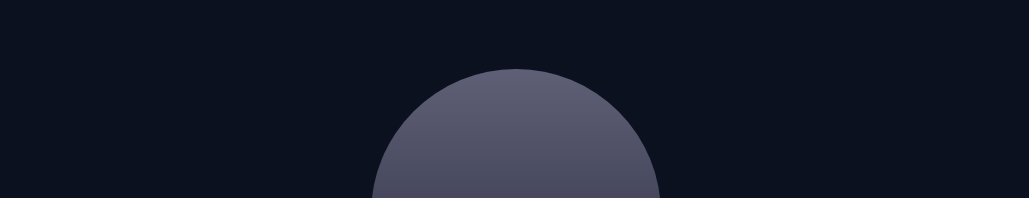
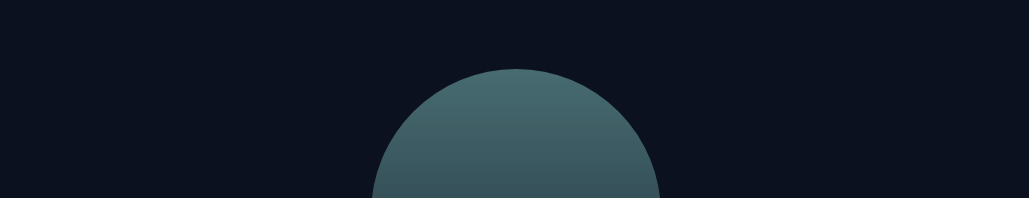
Before and after one commit to AdebayoAkingbade/Portfolio, a plain HTML site: page index.html in a window 1280 px wide. Shown: the part 257-455 px from the top of the page, without its empty margins (124-1153 px from the left). Drawn offline with nearby package versions, Linux system fonts and the light colour scheme.

Commit message:
color changed

```diff
--- a/style/style.css
+++ b/style/style.css
@@ -2,9 +2,9 @@
 
 :root {
   --header-height: 3.5rem;
-  --first-hue: 250;
-  --sat: 26%;
-  --lig: 75%;
+  --first-hue: 179;
+  --sat: 37%;
+  --lig: 65%;
   --second-hue: 219;
   --first-color: hsl(var(--first-hue), var(--sat), var(--lig));
   --first-color-alt: hsl(var(--first-hue), var(--sat), 71%);
```
